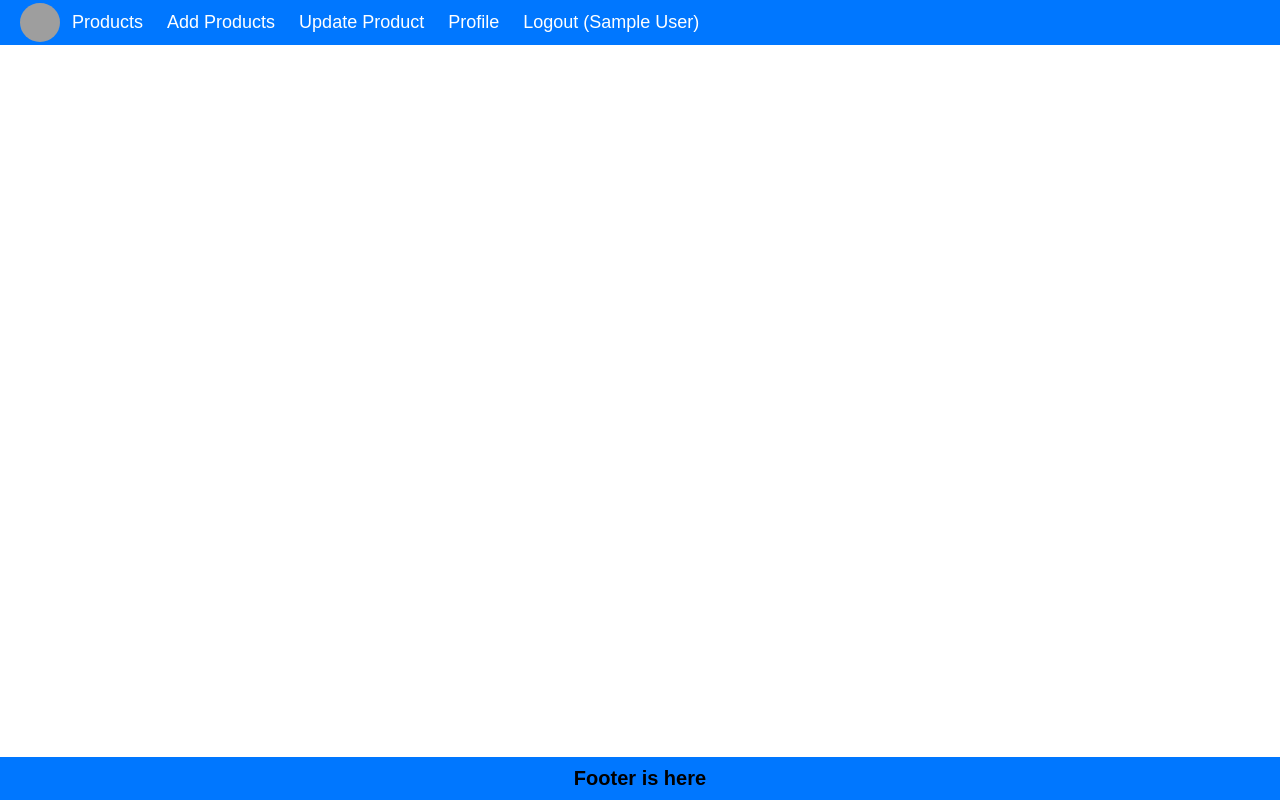
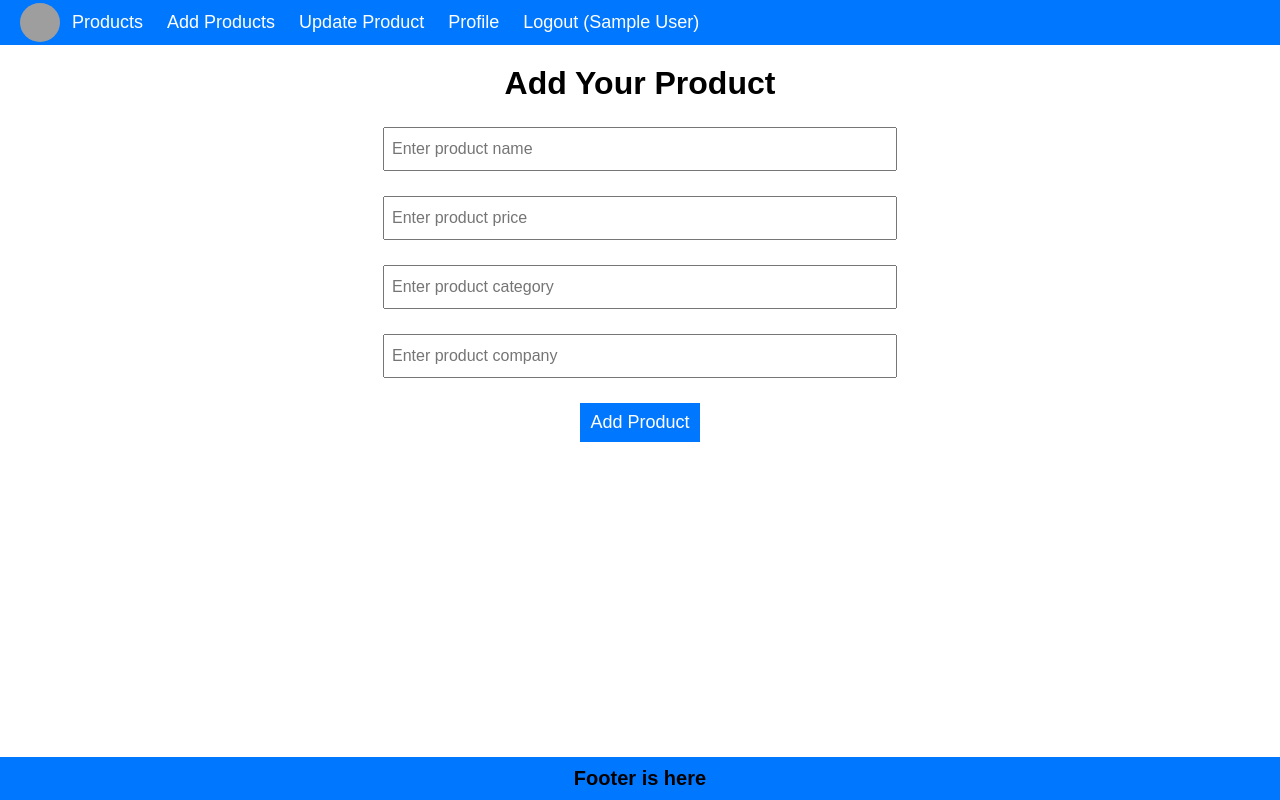
Before and after one commit to AK-Baghel/E-Commerce-Dashboard, a React (Vite) app in the folder front-end/: page /add-product in a window 1280 px wide. Built offline with nearby package versions, Linux system fonts and the light colour scheme; sample sign-in values are in the browser's storage; grey boxes are pictures that could not be loaded.

Commit message:
Add conditions in Add-product page & post data on db

```diff
--- a/front-end/src/App.css
+++ b/front-end/src/App.css
@@ -61,6 +61,12 @@
   margin: 20px;
   flex-direction: column;
 }
+.invalid-input{
+  color: red;
+  width: 41%;
+  margin-top: 5px;
+  margin-bottom: -10px;
+}
 
 .inputBox {
   margin-top: 25px;
@@ -75,6 +81,7 @@
 .inputBox placeholder {
   color: grey;
 }
+
 
 .appButton {
   margin: 25px;
--- a/front-end/src/App.jsx
+++ b/front-end/src/App.jsx
@@ -17,7 +17,7 @@ function App() {
 
           <Route element={<PrivateComponent />}>          {/*part of outlet in this route all compo. will show only after sign up. This is part of Private Component*/}
             <Route exact path="/" element={<h1>React Js is here for you</h1>} />
-            <Route exact path="/add" element={<AddProduct/>} />
+            <Route exact path="/add-product" element={<AddProduct/>} />
             <Route exact path="/update" element={<h1>product Updating here</h1>} />
             <Route exact path="/logout" element={<h1>product Logout from here</h1>} />
             <Route exact path="/profile" element={<h1>Profile</h1>} />
--- a/front-end/src/components/AddProduct.jsx
+++ b/front-end/src/components/AddProduct.jsx
@@ -1,21 +1,40 @@
-import React, {useState} from 'react'
+import React, { useState } from 'react'
 
-const AddProduct=()=> {
+const AddProduct = () => {
   const [name, setName] = useState("")
   const [price, setPrice] = useState("")
   const [category, setCategory] = useState("")
   const [company, setCompany] = useState("")
+  const [error,setError]=useState(false);
 
-    const addProduct=()=>{
-        console.log(name , price , category , company);
+  const addProduct = async () => {
+    if(!name || !price || !category || !company){
+      setError(true);
+      return false;
+    }
+    console.log(name, price, category, company);
+    const userId = JSON.parse(localStorage.getItem('user'))._id;
+    const result = await fetch("http://localhost:5000/add-product", {
+      method: "post",
+      body: JSON.stringify({ name, price, category, company, userId }),
+      headers: {
+        "Content-Type": "application/json"
+      }
+    })
+    result = await result.json();
+    // console.log(result);
   }
   return (
     <div className='product'>
       <h1>Add Your Product</h1>
-        <input className='inputBox' type="text" onChange={(e)=>{setName(e.target.value)}} value={name}  placeholder='Enter product name'/>
-        <input className='inputBox' type="text" onChange={(e)=>{setPrice(e.target.value)}} value={price}  placeholder='Enter product price'/>
-        <input className='inputBox' type="text" onChange={(e)=>{setCategory(e.target.value)}} value={category}  placeholder='Enter product category'/>
-        <input className='inputBox' type="text" onChange={(e)=>{setCompany(e.target.value)}} value={company}  placeholder='Enter product company'/>
+      <input className='inputBox' type="text" onChange={(e) => { setName(e.target.value) }} value={name} placeholder='Enter product name' />
+      {error && !name && <span className='invalid-input'>Enter Valid Name</span>}
+      <input className='inputBox' type="text" onChange={(e) => { setPrice(e.target.value) }} value={price} placeholder='Enter product price' />
+      {error && !price && <span className='invalid-input'>Enter Valid Price</span>}
+      <input className='inputBox' type="text" onChange={(e) => { setCategory(e.target.value) }} value={category} placeholder='Enter product category' />
+      {error && !category && <span className='invalid-input'>Enter Valid Category</span>}
+      <input className='inputBox' type="text" onChange={(e) => { setCompany(e.target.value) }} value={company} placeholder='Enter product company' />
+      {error && !company && <span className='invalid-input'>Enter Valid Company</span>}
       <button className='appButton' onClick={addProduct}>Add Product</button>
     </div>
   )
--- a/front-end/src/components/Nav.jsx
+++ b/front-end/src/components/Nav.jsx
@@ -15,7 +15,7 @@ const Nav = () => {
                 auth ? <ul className='nav-ul'>
                 <img className='logo' onClick={()=>{navigate("/")}} src="https://encrypted-tbn0.gstatic.com/images?q=tbn:ANd9GcSETvC0XoZ1UHOe8NxPx2AK5WCKS-J1RUuEpw&usqp=CAU" alt="logo" />
                 <li><Link to='/'>Products</Link></li>
-                <li><Link to='/add'>Add Products</Link></li>
+                <li><Link to='/add-product'>Add Products</Link></li>
                 <li><Link to='/update'>Update Product</Link></li>
                 <li><Link to='/profile'>Profile</Link></li>
                 <li><Link onClick={logout} to='/signup' >Logout ({JSON.parse(auth).name})</Link></li>
```
Also changed, not shown: 1 other file (tests, documents, lock files or other folders). Lines whose indentation alone changed are shown as unchanged.
